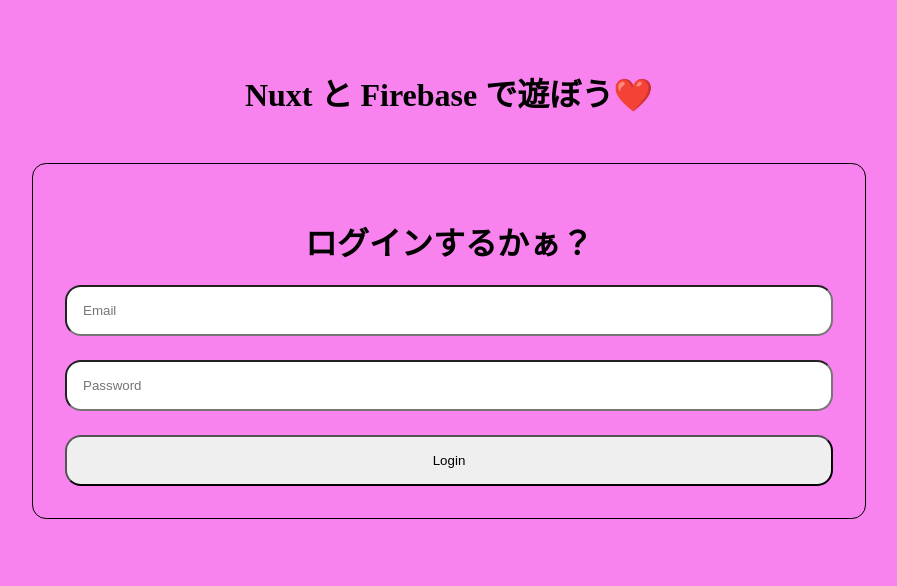
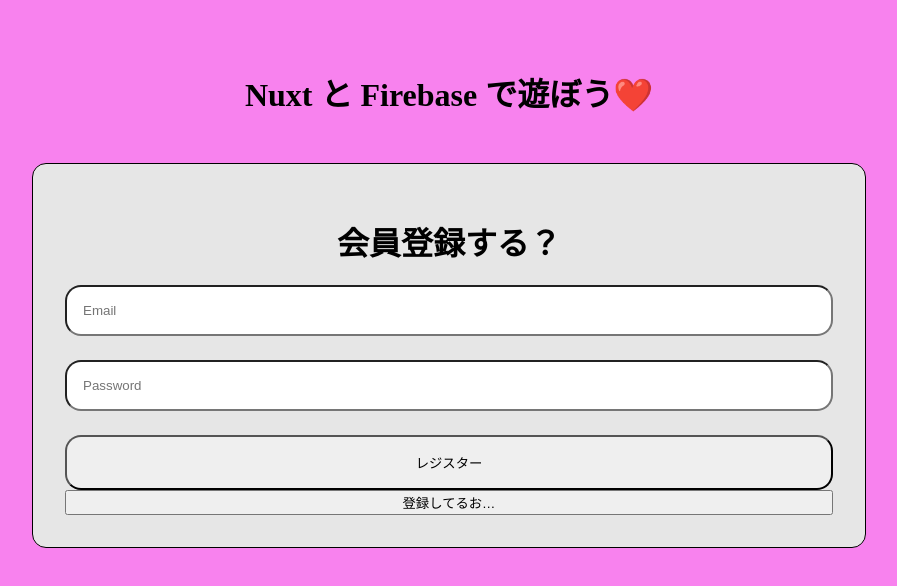
Before and after one commit to Takenari-Yamamoto/nuxt-firebase, a Nuxt app: page / in a window 1280 px wide. Shown: the top 586 px of the page, without its empty margins (191-1088 px from the left). Built offline with nearby package versions, Linux system fonts and the light colour scheme.

Commit message:
vueXでユーザー登録

```diff
--- a/components/TheLoginComponent.vue
+++ b/components/TheLoginComponent.vue
@@ -1,11 +1,42 @@
 <template>
   <div class="the-login-component">
-    <h1 class="title">ログインするかぁ？</h1>
-    <input class="form" type="text" placeholder="Email">
-    <input class="form" type="text" placeholder="Password">
-    <button class="btn">Login</button>
+    <template v-if="alreadyRegister">
+      <h1 class="title">ログインするかぁ？</h1>
+      <input v-model="email" class="form" type="text" placeholder="Email">
+      <input v-model="password" class="form" type="text" placeholder="Password">
+      <button class="btn" @click="$store.dispatch('user/login')">Login</button>
+      <button @click="alreadyRegister = !alreadyRegister">まだ登録してへん…</button>
+    </template>
+    <template v-if="!alreadyRegister">
+      <h1 class="title">会員登録する？</h1>
+      <input v-model="email" class="form" type="text" placeholder="Email">
+      {{ email }}
+      <input v-model="password" class="form" type="text" placeholder="Password">
+      {{ password }}
+      <button class="btn" @click="$store.dispatch('user/register', { email: email, password: password })">レジスター</button>
+      <button @click="alreadyRegister = !alreadyRegister">登録してるお…</button>
+    </template>
   </div>
+
 </template>
+
+<script>
+export default {
+ data () {
+   return {
+     email: '',
+     password: '',
+     alreadyRegister: false
+   }
+ },
+  computed: {
+  //  user () {
+  //    return this.$store.getters['user']
+  //  },
+ },
+}
+</script>
+
 
 <style>
 .the-login-component {
@@ -15,6 +46,8 @@
   border: solid 1px;
   border-radius: 14px;
   padding: 2rem;
+  background-color:rgb(230, 230, 230) ;
+
 }
 
 .title {
--- /dev/null
+++ b/plugins/firebase.js
@@ -0,0 +1,16 @@
+import firebase from "firebase/app"
+import 'firebase/auth';
+
+if (!firebase.apps.length) {
+firebase.initializeApp({
+  apiKey: "AIzaSyDGEul6xLumaVJZsxAH6I9EAiZqCOZSBDs",
+  authDomain: "nuxt-firebase-acb48.firebaseapp.com",
+  projectId: "nuxt-firebase-acb48",
+  storageBucket: "nuxt-firebase-acb48.appspot.com",
+  messagingSenderId: "536853193079",
+  appId: "1:536853193079:web:e9b974c9365afd7db80172",
+  measurementId: "G-VY8MVLNHW9"
+})
+}
+
+export default firebase
--- /dev/null
+++ b/store/user.js
@@ -0,0 +1,17 @@
+import firebase from '~/plugins/firebase'
+
+export const state = () => ({
+ email: "",
+ password: ""
+})
+
+export const actions = {
+  register ({ commit, state }, { email, password }) {
+    firebase.auth().createUserWithEmailAndPassword(email, password);
+    console.log(email);
+    console.log(password);
+  },
+  login (context, payload) {
+    console.log('ログイン')
+  }
+}
```
